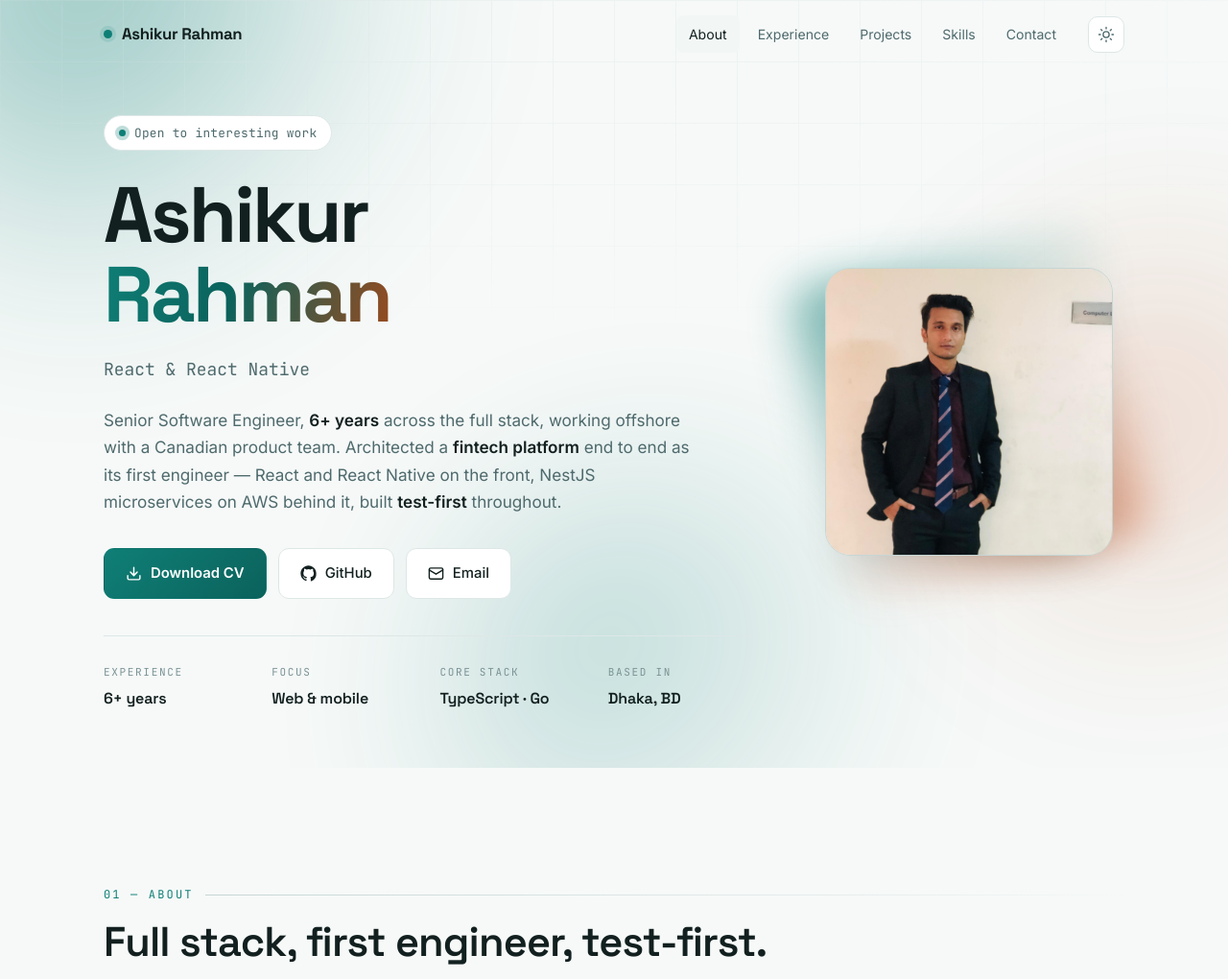
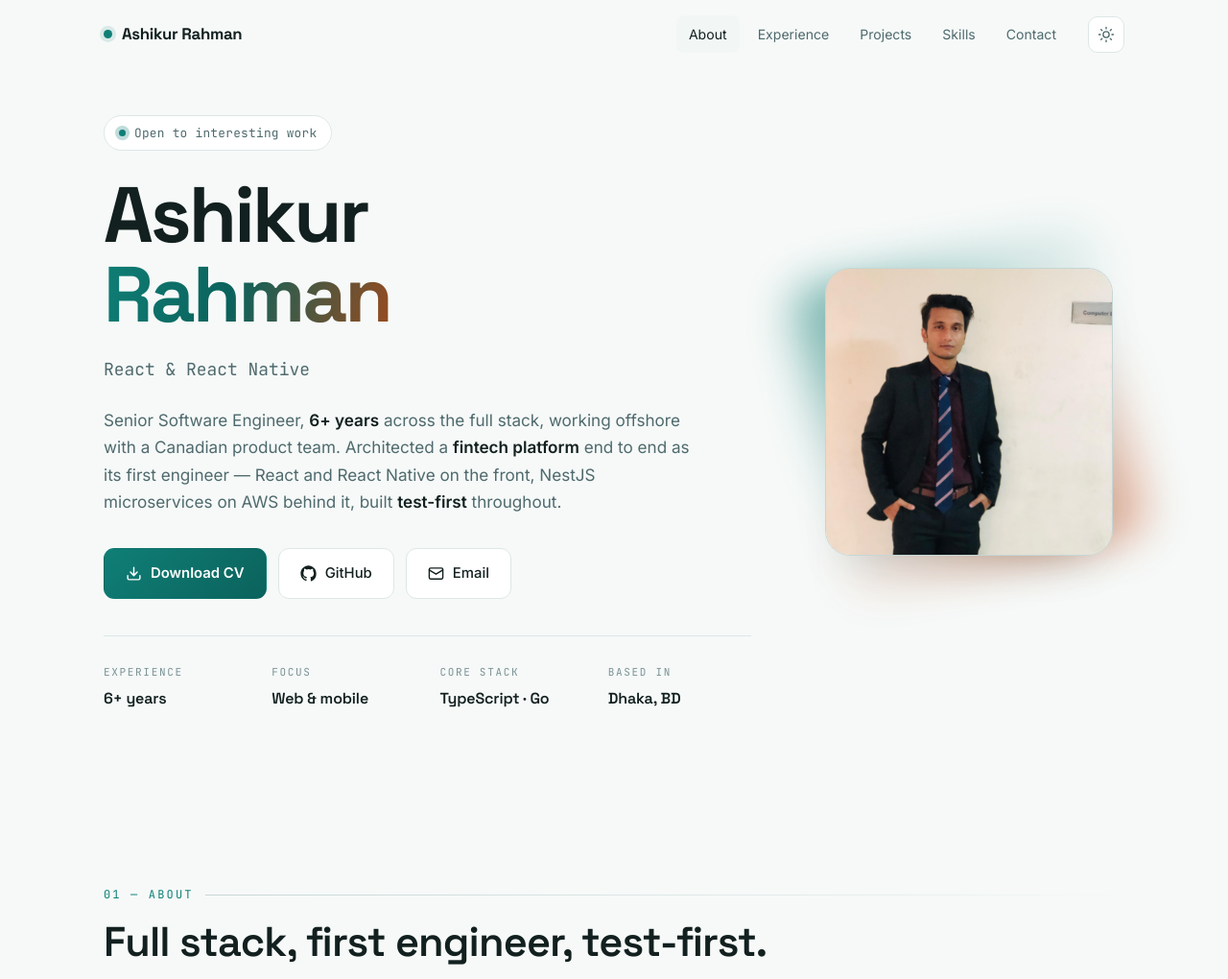
Before and after one commit to Ashik80/portfolio, a plain HTML site: page index.html in a window 1280 px wide. Shown: the top 1020 px of the page at 96% size. Drawn offline with Linux system fonts and the light colour scheme.

Commit message:
change background

```diff
--- a/index.html
+++ b/index.html
@@ -11,7 +11,7 @@
 <link href="https://fonts.googleapis.com/css2?family=Space+Grotesk:wght@400;500;600;700&family=Inter:wght@400;450;500;600&family=JetBrains+Mono:wght@400;500&display=swap" rel="stylesheet">
 <style>
 :root{
-  --bg:#080d0f; --bg-2:#0d1417; --surface:#111a1e; --surface-2:#162228;
+  --bg:#080d0f; --surface:#111a1e; --surface-2:#162228;
   --line:#1e2d33; --line-2:#2a3d45;
   --text:#e8f0f2; --muted:#93a8ae; --faint:#6b8188;
   --accent:#4fd6c4; --accent-2:#7ae5d6; --accent-dim:#1f5c6b;
@@ -24,7 +24,7 @@
   --max:1120px;
 }
 [data-theme="light"]{
-  --bg:#f6f9f8; --bg-2:#eef4f3; --surface:#ffffff; --surface-2:#f2f7f6;
+  --bg:#f6f9f8; --surface:#ffffff; --surface-2:#f2f7f6;
   --line:#dde7e6; --line-2:#c6d6d5;
   --text:#12201f; --muted:#4f6a6d; --faint:#7b9295;
   --accent:#0f7f76; --accent-2:#0b625c; --accent-dim:#bfe5df;
@@ -43,26 +43,6 @@
 a{color:inherit;text-decoration:none}
 ::selection{background:var(--accent);color:var(--bg)}
 img{max-width:100%;display:block}
-
-/* ---------- ambient background ---------- */
-.aura{position:fixed;inset:0;z-index:-2;overflow:hidden;pointer-events:none}
-.aura span{
-  position:absolute;border-radius:50%;filter:blur(90px);opacity:.5;
-  background:radial-gradient(circle at 30% 30%,var(--accent),transparent 65%);
-  animation:drift 26s ease-in-out infinite;
-}
-.aura span:nth-child(1){width:560px;height:560px;top:-180px;left:-120px}
-.aura span:nth-child(2){width:460px;height:460px;top:38%;right:-160px;animation-delay:-9s;
-  background:radial-gradient(circle at 40% 40%,var(--warm),transparent 65%);opacity:.22}
-.aura span:nth-child(3){width:520px;height:520px;bottom:-220px;left:35%;animation-delay:-16s;opacity:.28}
-@keyframes drift{0%,100%{transform:translate3d(0,0,0) scale(1)}50%{transform:translate3d(40px,-50px,0) scale(1.12)}}
-.grid-lines{
-  position:fixed;inset:0;z-index:-1;pointer-events:none;opacity:.35;
-  background-image:linear-gradient(var(--line) 1px,transparent 1px),linear-gradient(90deg,var(--line) 1px,transparent 1px);
-  background-size:64px 64px;
-  mask-image:radial-gradient(ellipse 90% 60% at 50% 0%,#000 20%,transparent 75%);
-  -webkit-mask-image:radial-gradient(ellipse 90% 60% at 50% 0%,#000 20%,transparent 75%);
-}
 
 /* ---------- layout ---------- */
 .wrap{max-width:var(--max);margin:0 auto;padding-inline:28px}
@@ -149,7 +129,8 @@
 [data-theme="light"] .btn.primary{color:#fff}
 .btn svg{width:17px;height:17px}
 .hero-grid>*{min-width:0}
-.stats{display:grid;grid-template-columns:repeat(auto-fit,minmax(min(145px,100%),1fr));column-gap:26px;row-gap:22px;padding-top:28px;border-top:1px solid var(--line)}
+.stats{display:grid;grid-template-columns:repeat(2,1fr);column-gap:26px;row-gap:22px;padding-top:28px;border-top:1px solid var(--line)}
+@media(min-width:1040px){.stats{grid-template-columns:repeat(4,1fr)}}
 .stat span{display:block;font-family:var(--font-mono);font-size:.69rem;color:var(--faint);letter-spacing:.15em;text-transform:uppercase;margin-bottom:7px}
 .stat b{display:block;font-family:var(--font-head);font-size:1rem;font-weight:600;letter-spacing:-.01em;color:var(--text);line-height:1.45}
 
@@ -274,13 +255,10 @@
   *{animation:none!important;transition-duration:.01ms!important;scroll-behavior:auto}
   .reveal{opacity:1;transform:none}
 }
-@media print{.aura,.grid-lines,header{display:none}}
+@media print{header{display:none}}
 </style>
 </head>
 <body>
-
-<div class="aura"><span></span><span></span><span></span></div>
-<div class="grid-lines"></div>
 
 <header id="hdr">
   <nav>
```
